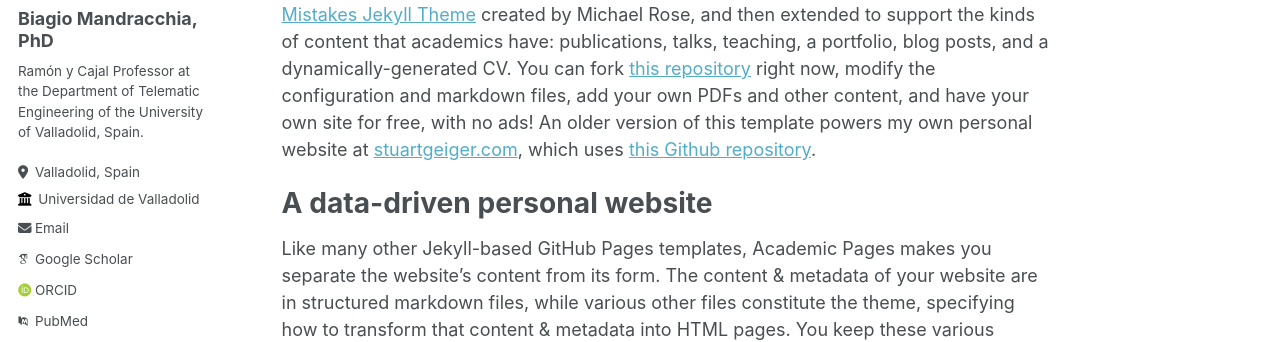
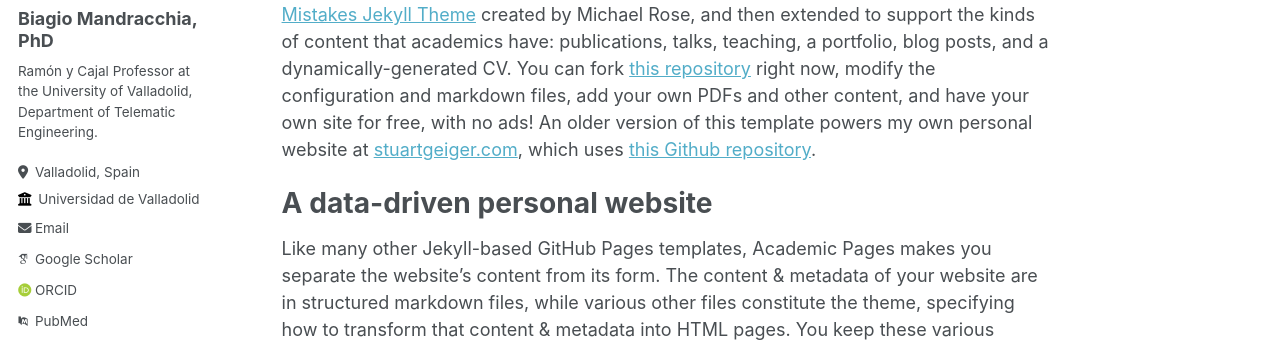
Before and after one commit to bmandracchia/bmandracchia.github.io, a Jekyll site: the page built from _pages/about.md, in a window 1280 px wide. Shown: the part 283-625 px from the top of the page. Built offline with Jekyll 4.4.1, drawn with Linux system fonts in a browser that asks for light colours; some web fonts are replaced.

Commit message:
Update _config.yml

```diff
--- a/_config.yml
+++ b/_config.yml
@@ -11,7 +11,7 @@
 title                    : "Biagio Mandracchia"
 title_separator          : "-"
 name                     : &name "Biagio Mandracchia"
-description              : &description "Ramón y Cajal Professor at the Department of Signal Theory and Communications and Telematic Engineering of the University of Valladolid, Spain"
+description              : &description "Ramón y Cajal Professor at the University of Valladolid, Department of Telematic Engineering."
 url                      : https://bmandracchia.github.io # the base hostname & protocol for your site e.g. "https://mmistakes.github.io"
 baseurl                  : "" # the subpath of your site, e.g. "/blog"
 repository               : "bmandracchia/bmandracchia.github.io"
@@ -24,7 +24,7 @@
   avatar           : "profile.png"
   name             : "Biagio Mandracchia, PhD"
   pronouns         : # example: "she/her"
-  bio              : "Ramón y Cajal Professor at the Department of Telematic Engineering of the University of Valladolid, Spain."
+  bio              : "Ramón y Cajal Professor at the University of Valladolid, Department of Telematic Engineering."
   location         : "Valladolid, Spain"
   employer         : "Universidad de Valladolid"
   uri              : # URL
```
